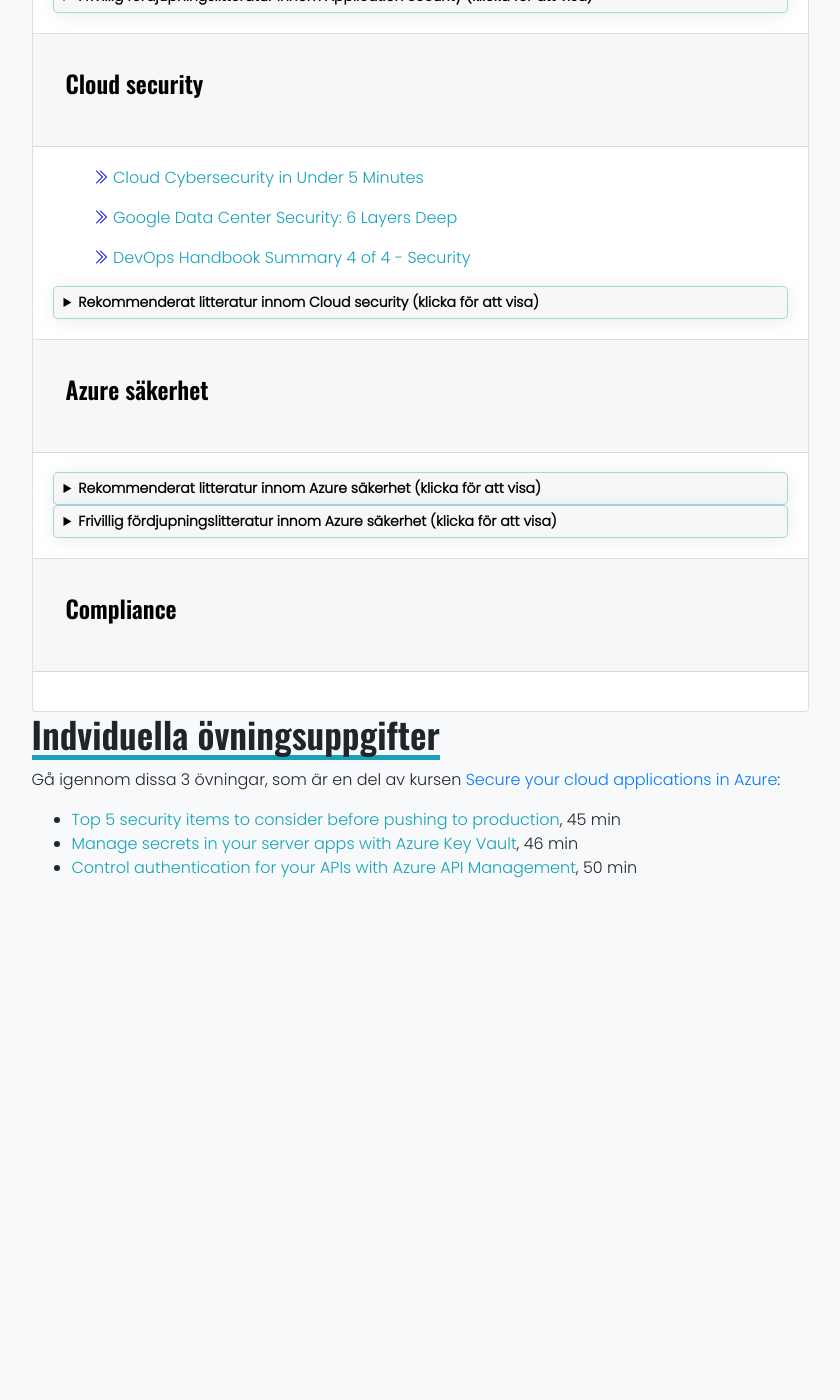
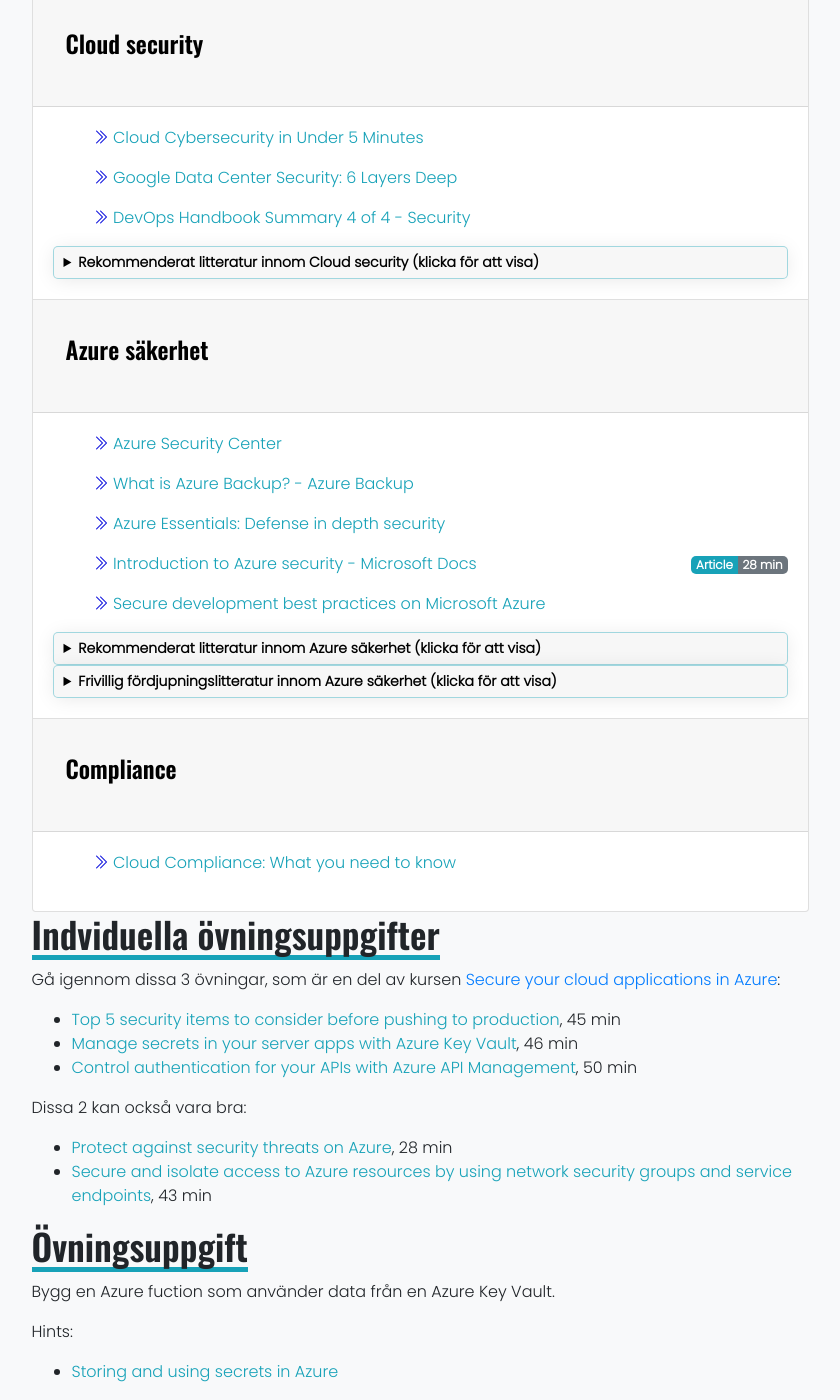
Before and after one commit to PGBSNH20/PGBSNH20-molnapplikationer, a Jekyll site: the page built from lectures/11-security.md, in a window 1280 px wide and 1400 px high, scrolled down 1434 px. Shown: the whole window, without its empty margins (220-1060 px from the left). Built offline with Jekyll 4.4.1, drawn with Linux system fonts in a browser that asks for light colours; nearby versions of some CDN libraries; before the commit the page ends 2330 px from its top, so only the background shows below that; some of the changed text lies outside the part shown.

Commit message:
Adds literature

```diff
--- a/_data/lecture_moln-saekerhet.yml
+++ b/_data/lecture_moln-saekerhet.yml
@@ -1,7 +1,7 @@
 ---
 contentTimeTotal:
   literatureTime: 44
-  optionalLiteratureTime: 61
+  optionalLiteratureTime: 120
 notInTopic:
   literature:
   - title: "Hacking challenge at DEFCON"
@@ -13,13 +13,6 @@ notInTopic:
       Watch what happens when journalist Kevin Roose challenges hackers to hack him.
 
       CREDIT: FUSION MEDIA NETWORK 2015
-  - title: "Introduction to Azure security - Microsoft Docs"
-    url: https://docs.microsoft.com/en-us/azure/security/fundamentals/overview
-    timeType: Article
-    timeMinutes: 28
-    timeBadge: info
-    description: >
-      Introduce yourself to Azure Security, its various services, and how it works by reading this overview.
 topics:
   - topic: "Application Security"
     literatureTime: 9
@@ -84,9 +77,43 @@ topics:
       description: >
         Cisco’s CloudLock Cloud Access Security Broker (CASB) solution protects your cloud users, secures your cloud data, and defends your cloud apps.
   - topic: "Azure säkerhet"
-    literatureTime: 0
-    optionalLiteratureTime: 61
+    literatureTime: 28
+    optionalLiteratureTime: 120
     description-include: azure_saekerhet.md
+    literature:
+    - title: "Azure Security Center"
+      url: https://www.youtube.com/watch?v=t6gp9k78XEw
+      description: >
+        Kelly Anderson joins Scott Hanselman to discuss Azure Security Center, which offers built-in security management and threat protection for your cloud workloads. Azure Security Center helps you find & fix vulnerabilities, aids in blocking malicious access and alerts you when your resources are under attack.
+
+        For more information:
+
+        Azure Security Center documentation - https://aka.ms/azfr/399/01
+        Azure Security blog  - https://aka.ms/azfr/399/02
+        Azure Security Center overview  - https://aka.ms/azfr/399/03
+        Azure Security Center pricing  - https://aka.ms/azfr/399/04
+        Create a Free Account (Azure) - https://aka.ms/azfr/399/05
+    - title: "What is Azure Backup? - Azure Backup"
+      url: https://docs.microsoft.com/en-us/azure/backup/backup-overview
+      description: >
+        Provides an overview of the Azure Backup service, and how it contributes to your business continuity and disaster recovery (BCDR) strategy.
+    - title: "Azure Essentials: Defense in depth security"
+      url: https://www.youtube.com/watch?v=OTGMi0ksjXY
+      description: >
+        Overview of Azure services and capabilities to secure, manage and monitor your cloud data, apps and infrastructure. In this Azure Essentials, we also go in-depth on the controls of the Azure Security Center and explain the controls your can leverage as well as what Microsoft does to keep your data, apps, compute and networking resources secure. Identity and access management is also a key component in maintaining defense in depth, so check out our Azure Essentials on Azure Active Directory to further your skills here: https://youtu.be/nRk1_koNBB8
+
+        www.azure.com/essentials (Azure Essentials)
+    - title: "Introduction to Azure security - Microsoft Docs"
+      url: https://docs.microsoft.com/en-us/azure/security/fundamentals/overview
+      timeType: Article
+      timeMinutes: 28
+      timeBadge: info
+      description: >
+        Introduce yourself to Azure Security, its various services, and how it works by reading this overview.
+    - title: "Secure development best practices on Microsoft Azure"
+      url: https://docs.microsoft.com/en-us/azure/security/develop/secure-dev-overview
+      description: >
+        Best practices to help you develop more secure code and deploy a more secure application in the cloud.
     recommendedLiterature:
     - title: "Azure Security Best Practices"
       url: https://microsoft.github.io/AzureTipsAndTricks/blog/tip272.html
@@ -101,6 +128,13 @@ topics:
       description: >
         Protect your hybrid cloud workloads with Azure Defender—helping you streamline security with AI and automation.
     optionalLiterature:
+    - title: "Azure Security Basics"
+      url: https://www.youtube.com/watch?v=YskZ3WcK2jM
+      timeType: Video
+      timeMinutes: 59
+      timeBadge: danger
+      description: >
+        When Tailwind Traders acquired Northwind Traders, we needed a way to teach employees at Northwind how security in the cloud is different than security in our on-premises data centers. In this talk we’ll show you how we used Azure Security Center to scan our resources and help us manage threat protection and monitoring of our SQL Database. As our security scan is happening, we’ll then implement Role Based Access Control (RBAC) and assign our IT professionals roles within our cloud using Identity and Access Management. Finally, when our security scan is complete, we’ll implement the recommendations from the Azure Security Center and watch as our risk indicators go from red to orange to yellow!
     - title: "Top 10 Best Practices for Azure Security"
       url: https://www.youtube.com/watch?v=g0hgtxBDZVE
       timeType: Video
@@ -122,3 +156,8 @@ topics:
     literatureTime: 0
     optionalLiteratureTime: 0
     description-include: compliance.md
+    literature:
+    - title: "Cloud Compliance: What you need to know"
+      url: https://www.michalsons.com/blog/cloud-compliance/22643
+      description: >
+        Cloud compliance is about complying with the laws and regulations that apply to using the cloud. Most organisations are moving to the cloud.
--- a/_data/lecture_naetverk_i_molnet.yml
+++ b/_data/lecture_naetverk_i_molnet.yml
@@ -23,6 +23,10 @@ topics:
       description: >
         Learn about Azure Virtual Network concepts and features, including address space, subnets, regions, and subscriptions.
     optionalLiterature:
+    - title: "Skydda och isolera åtkomst till Azure-resurser med hjälp av nätverkssäkerhetsgrupper och tjänstslutpunkter - Learn"
+      url: https://docs.microsoft.com/sv-se/learn/modules/secure-and-isolate-with-nsg-and-service-endpoints/
+      description: >
+        Lär dig hur nätverkssäkerhetsgrupper och säkerhetsgrupper hjälper dig att skydda dina virtuella datorer och Azure-tjänster från obehörig nätverksåtkomst.
     - title: "Private connectivity to Azure PaaS services using Private Link"
       url: https://www.youtube.com/watch?v=aVFV1_ZwAEY
       timeType: Video
--- a/lectures/11-security.md
+++ b/lectures/11-security.md
@@ -32,3 +32,13 @@ Gå igennom dissa 3 övningar, som är en del av kursen [Secure your cloud appli
 * [Top 5 security items to consider before pushing to production](https://docs.microsoft.com/en-us/learn/modules/top-5-security-items-to-consider/), 45 min
 * [Manage secrets in your server apps with Azure Key Vault](https://docs.microsoft.com/en-us/learn/modules/manage-secrets-with-azure-key-vault/), 46 min
 * [Control authentication for your APIs with Azure API Management](https://docs.microsoft.com/en-us/learn/modules/control-authentication-with-apim/), 50 min
+
+Dissa 2 kan också vara bra:
+* [Protect against security threats on Azure](https://docs.microsoft.com/en-us/learn/modules/protect-against-security-threats-azure/), 28 min
+* [Secure and isolate access to Azure resources by using network security groups and service endpoints](https://docs.microsoft.com/en-us/learn/modules/secure-and-isolate-with-nsg-and-service-endpoints/), 43 min
+
+# Övningsuppgift
+Bygg en Azure fuction som använder data från en Azure Key Vault.
+
+Hints:
+* [Storing and using secrets in Azure](https://devblogs.microsoft.com/dotnet/storing-and-using-secrets-in-azure/)
```
